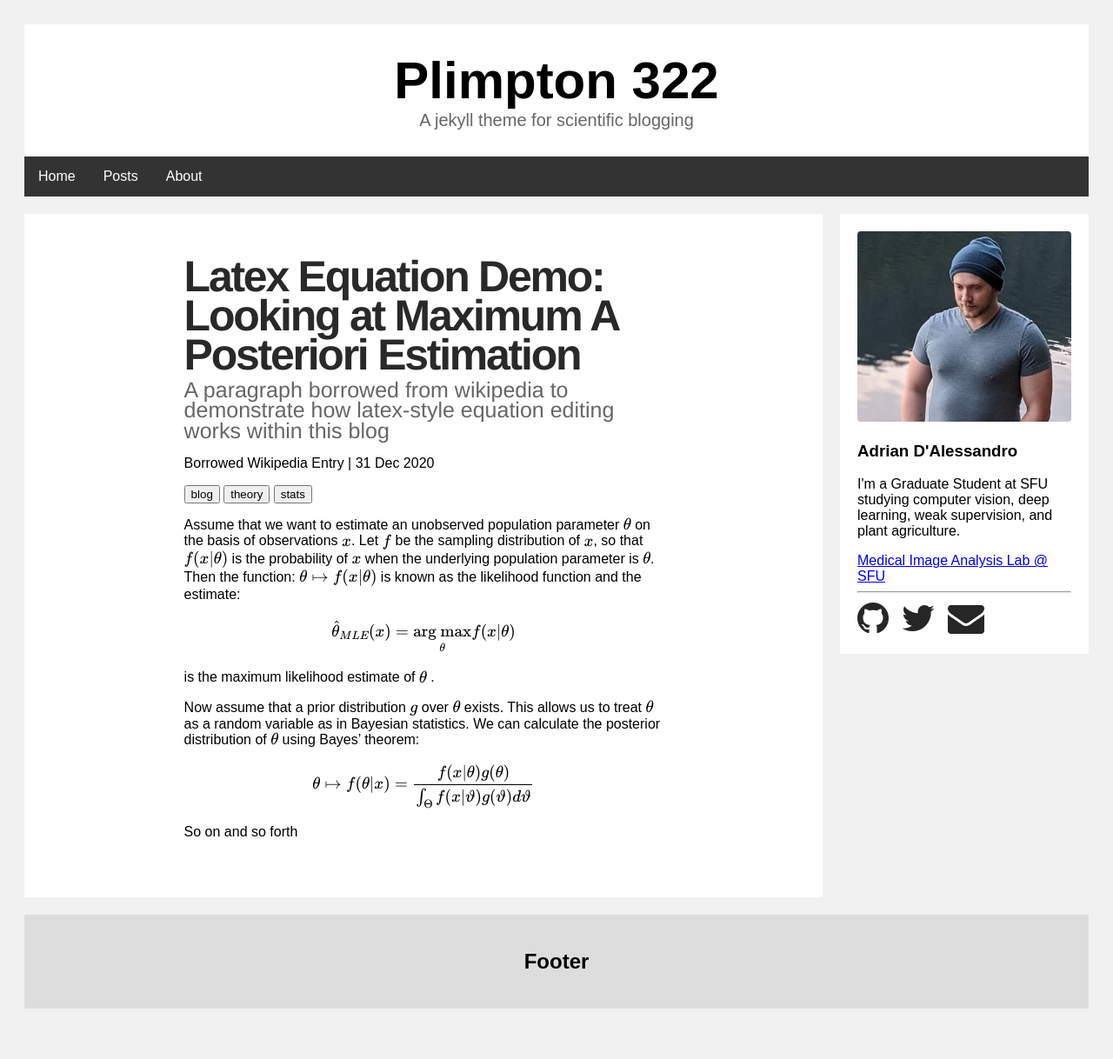
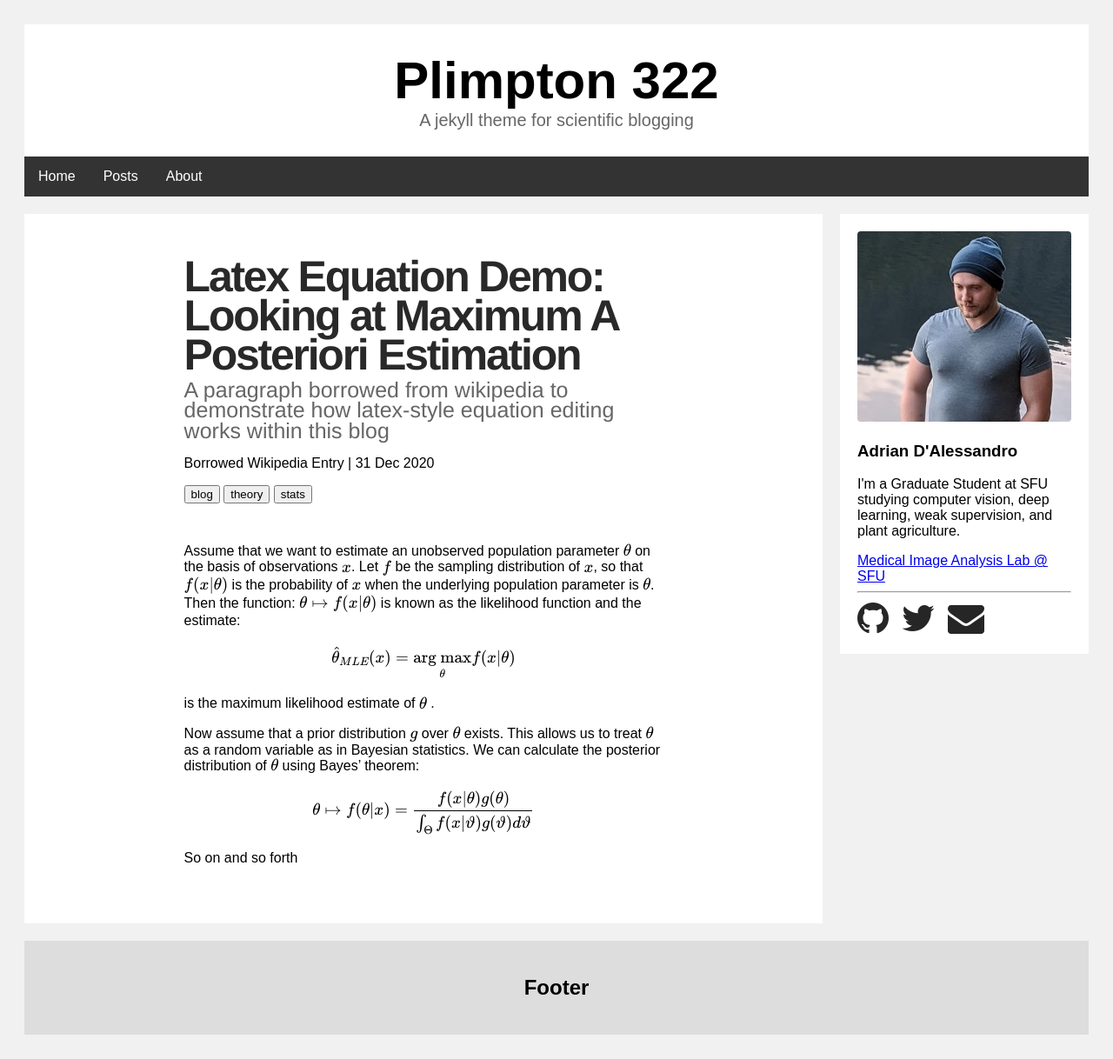
Before and after one commit to adrian-dalessandro/Plimpton322, a Jekyll site: the page built from _posts/2020-12-31-example-latex-math.md, in a window 1280 px wide. Shown: the whole page at 87% size. Built offline with Jekyll 4.4.1, drawn with Linux system fonts in a browser that asks for light colours; formulas are drawn with MathJax 3; before the commit the page ends 1188 px from its top, so only the background shows below that.

Commit message:
Update main.scss

```diff
--- a/_sass/main.scss
+++ b/_sass/main.scss
@@ -91,6 +91,10 @@ body {
    line-height: 95%;
 }
 
+.post-info {
+  padding-bottom: 30px;
+}
+
 /* Clear floats after the columns */
 .row:after {
   content: "";
```
